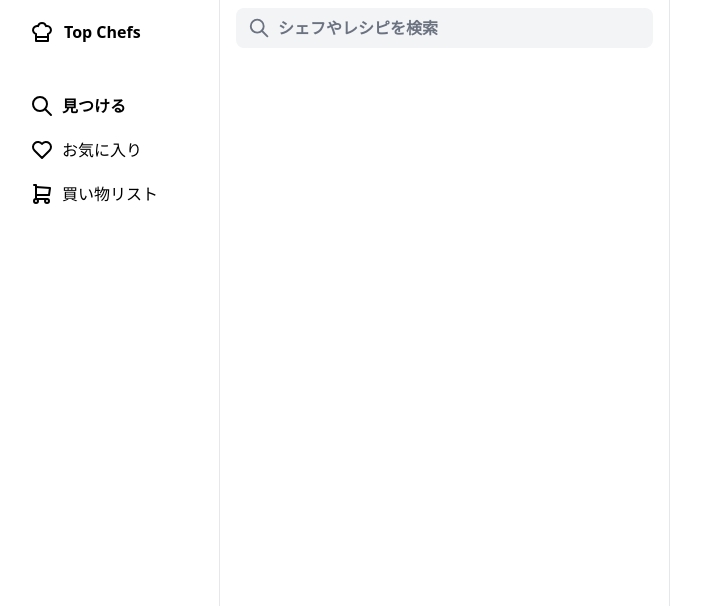
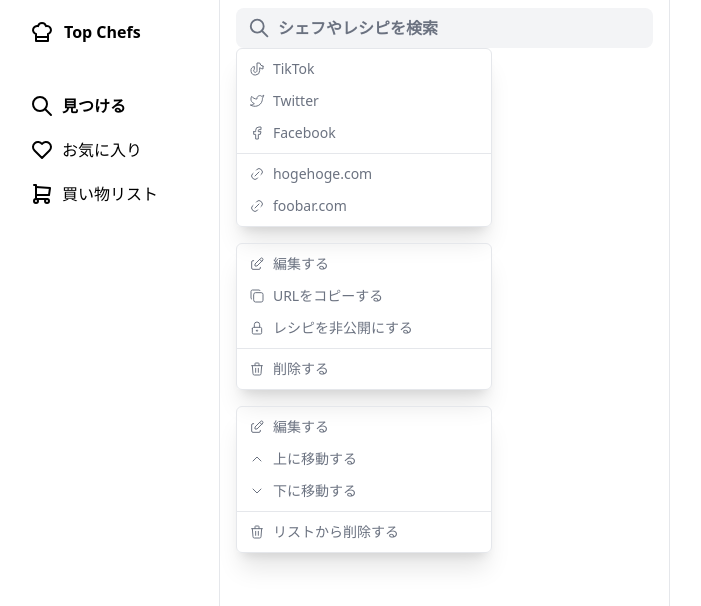
Before and after one commit to qin-team-recipe/14-frontend, a Next.js app: page / in a window 1280 px wide. Shown: the top 606 px of the page, without its empty margins (290-991 px from the left). Built offline with nearby package versions, Linux system fonts and the light colour scheme.

Commit message:
🎨 コンポーネント側でIconのデザインを付与する

```diff
--- a/src/app/(top)/page.jsx
+++ b/src/app/(top)/page.jsx
@@ -1,9 +1,15 @@
+import { CreateRecipeMenu, MyRecipeMenu, SNSMenu } from "@/components/Menu";
 import { SearchBox } from "@/components/SearchBox";
 
 export default function Home() {
   return (
     <div className="px-4 py-2">
       <SearchBox />
+      <SNSMenu />
+      <div className="py-2"></div>
+      <MyRecipeMenu />
+      <div className="py-2"></div>
+      <CreateRecipeMenu />
     </div>
   );
 }
--- /dev/null
+++ b/src/components/Menu/CreateRecipeMenu.jsx
@@ -0,0 +1,25 @@
+import {
+  IconChevronDown,
+  IconChevronUp,
+  IconEdit,
+  IconTrash,
+} from "@tabler/icons-react";
+import { MenuContainer } from "./MenuContainer";
+
+// マイレシピ作成画面で使用するメニュー
+export function CreateRecipeMenu() {
+  return (
+    <div className="w-64 rounded-md border shadow-xl">
+      <div className="divide-y text-gray-500">
+        <div className="space-y-3 px-3 py-2.5 text-gray-500">
+          <MenuContainer icon={IconEdit}>編集する</MenuContainer>
+          <MenuContainer icon={IconChevronUp}>上に移動する</MenuContainer>
+          <MenuContainer icon={IconChevronDown}>下に移動する</MenuContainer>
+        </div>
+        <div className="space-y-3 px-3 py-2.5 text-gray-500">
+          <MenuContainer icon={IconTrash}>リストから削除する</MenuContainer>
+        </div>
+      </div>
+    </div>
+  );
+}
--- a/src/components/Menu/MenuContainer.jsx
+++ b/src/components/Menu/MenuContainer.jsx
@@ -1,7 +1,7 @@
-export function MenuContainer({ children, icon }) {
+export function MenuContainer({ children, icon: Icon }) {
   return (
     <div className="flex items-center gap-x-2">
-      {icon}
+      <Icon size={16} stroke={1.5} />
       <div className="text-sm">{children}</div>
     </div>
   );
--- a/src/components/Menu/index.js
+++ b/src/components/Menu/index.js
@@ -1,2 +1,3 @@
+export { CreateRecipeMenu } from "./CreateRecipeMenu";
+export { MyRecipeMenu } from "./MyRecipeMenu";
 export { SNSMenu } from "./SNSMenu";
-export { MyRecipeMenu } from "./MyRecipeMenu";
```
Also changed, not shown: src/components/Menu/ListMenu.jsx (added), src/components/Menu/Menu.jsx (added).
